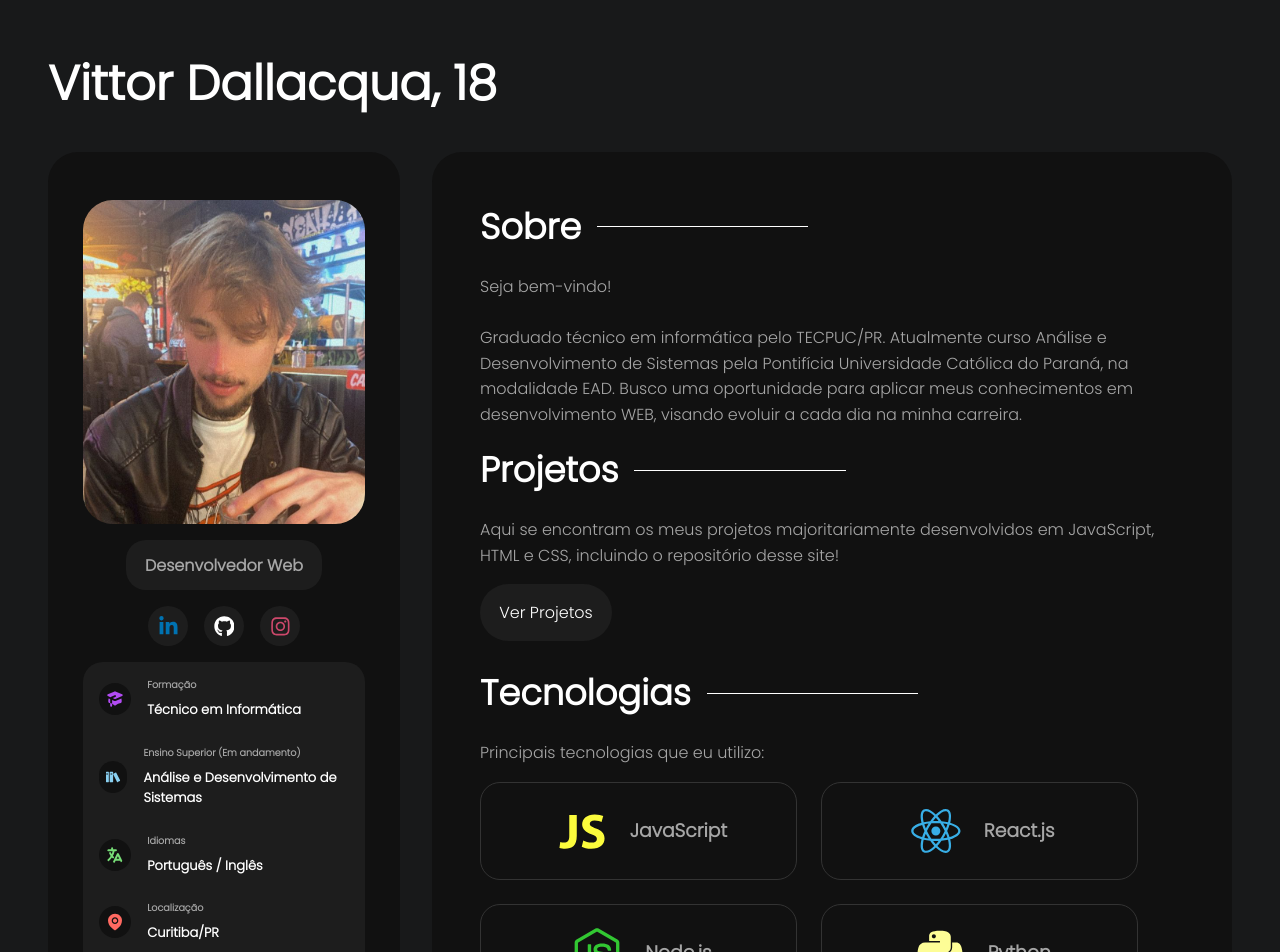
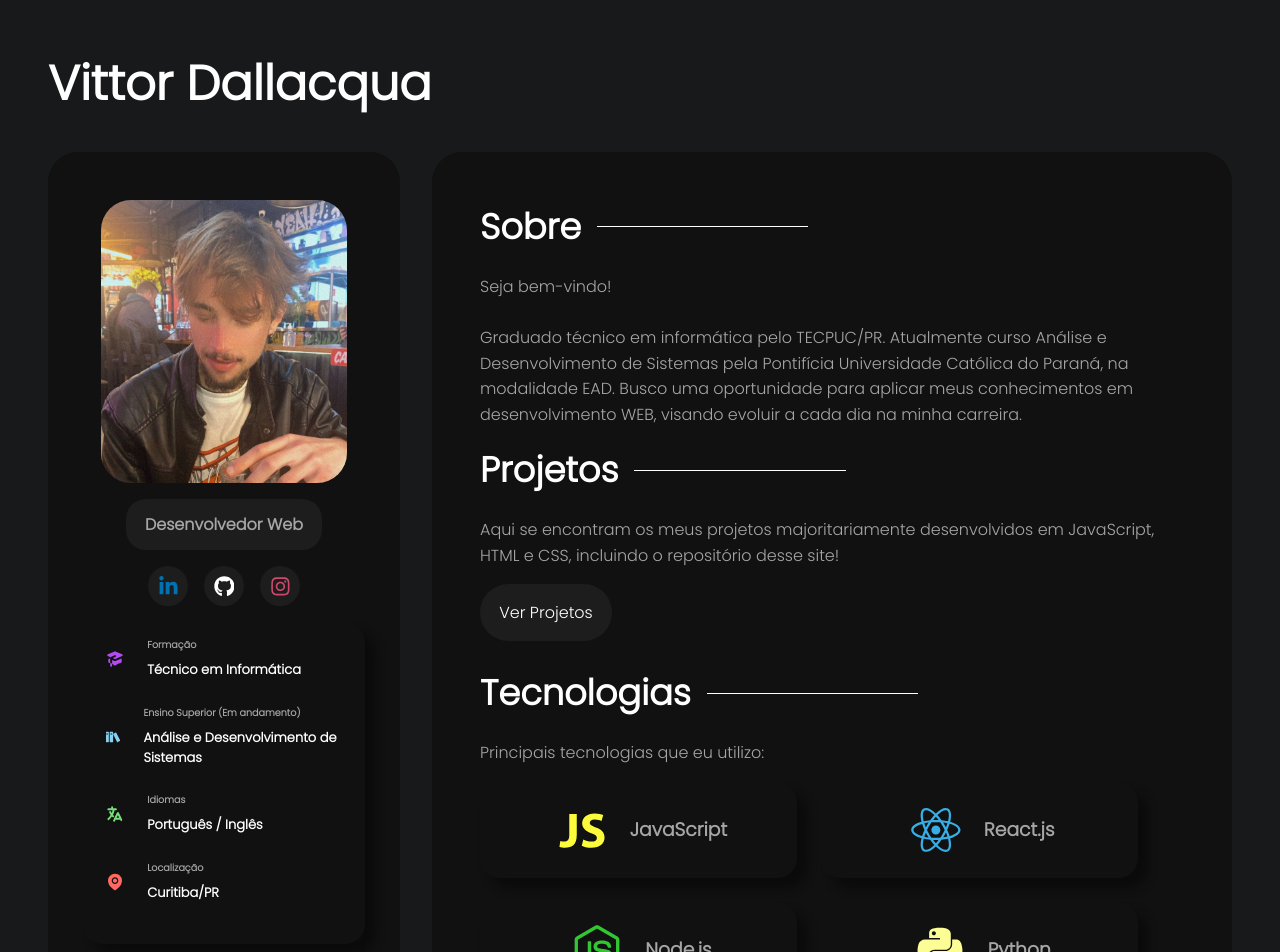
Before and after one commit to xyz2094/xyz2094.github.io, a React (Vite) app: page / in a window 1280 px wide. Shown: the top 952 px of the page. Built offline with nearby package versions, Linux system fonts and the light colour scheme.

Commit message:
design changed (box shadows)

```diff
--- a/src/App.jsx
+++ b/src/App.jsx
@@ -6,7 +6,7 @@ import "./styles/components/app.sass"
 function App() {
   return (
     <div id="portfolio">
-      <h1>Vittor Dallacqua, 18</h1>
+      <h1>Vittor Dallacqua</h1>
       <Sidebar />
       <MainContent />
     </div>
--- a/src/styles/components/app.sass
+++ b/src/styles/components/app.sass
@@ -12,3 +12,31 @@
     background: white
     -webkit-background-clip: text
     -webkit-text-fill-color: transparent
+
+  .wrapper
+    display: flex
+    align-items: center
+    justify-content: center
+    width: 100%
+    height: 100vh
+
+    .type-effect
+      width: 415px
+      white-space: nowrap
+      overflow: hidden
+      border-right: 3px solid #fff
+      border: none
+
+      animation: typing 2s steps(30) blinking 0.25s step-end alternate infinite
+
+    @keyframes typing
+      from
+        width: 0
+
+    @keyframes blinking
+      0%
+        border-right: 5px solid #fff
+      50%
+        border: none
+      100%
+        border-right: 4px solid #fff
--- a/src/styles/components/informationcontainer.sass
+++ b/src/styles/components/informationcontainer.sass
@@ -4,12 +4,12 @@
 #information
   @include mixins.center
   flex-direction: column
-  background-color: variables.$bg-color-secondary
   padding: 1rem
   margin-bottom: 2rem
   text-align: left
   width: 80%
   border-radius: variables.$card-border-radius
+  box-shadow: 10px 10px 10px #0b0b0b
 
   .info-card
     @include mixins.center
--- a/src/styles/components/sidebar.sass
+++ b/src/styles/components/sidebar.sass
@@ -13,13 +13,13 @@
   padding: 3rem 0
 
   img
-    max-width: 80%
+    max-width: 70%
     border-radius: variables.$container-border-radius
     position: flex
     top: -10rem
 
   .tittle
-    color: #a6a6a6
+    color: variables.$text-color-secondary
     font-weight: bold
     background-color: variables.$bg-color-secondary
     border-radius: variables.$card-border-radius
--- a/src/styles/components/technologiescontainer.sass
+++ b/src/styles/components/technologiescontainer.sass
@@ -16,9 +16,10 @@
       @include mixins.center
       gap: 1rem
       padding: 1rem
-      border: 1px solid #333
+      border: px solid variables.$text-color-secondary
       border-radius: variables.$card-border-radius
       width: 45%
+      box-shadow: 10px 10px 10px #0b0b0b
       @media screen and (max-width: 600px)
         width: 100%
 
--- a/src/styles/mixins.sass
+++ b/src/styles/mixins.sass
@@ -13,5 +13,5 @@
   border-radius: 3rem
 
   &:hover
-    background: #a6a6a6
+    background: variables.$text-color-secondary
     color: variables.$bg-color-secondary
```
